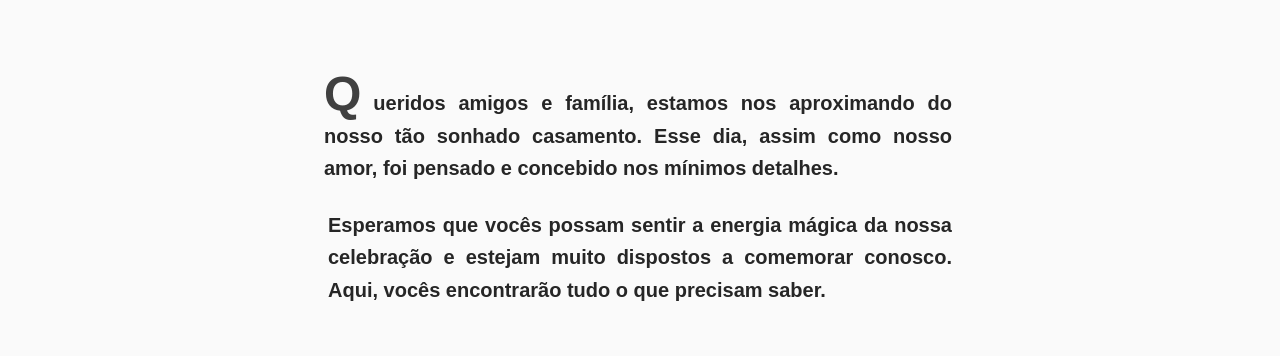
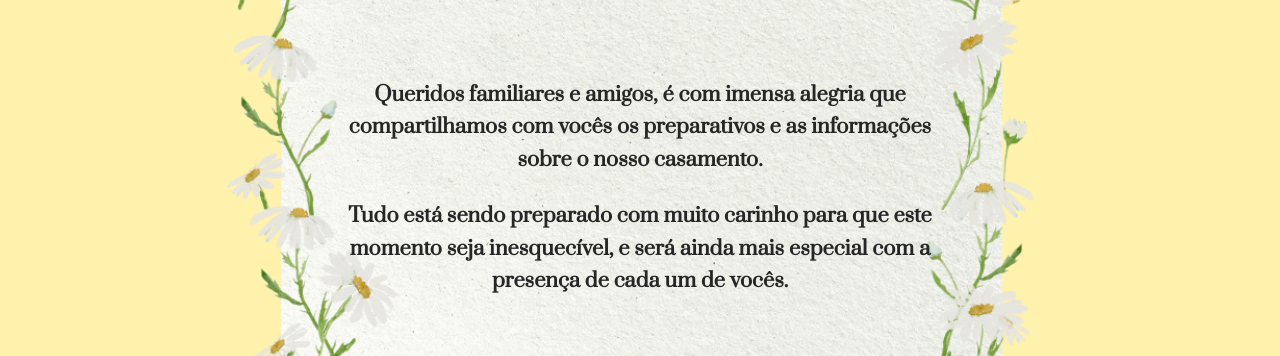
Before and after one commit to biatcarvalheira/fernanda_e_joao, a Next.js app: page / in a window 1280 px wide. Shown: the part 1072-1428 px from the top of the page. Built offline with nearby package versions, Linux system fonts and the light colour scheme.

Commit message:
add intro and fix sites title

```diff
--- a/src/app/layout.tsx
+++ b/src/app/layout.tsx
@@ -1,9 +1,12 @@
 import type { Metadata } from "next";
 import { Geist, Geist_Mono } from "next/font/google";
+import { Prata } from "next/font/google";
+
 import "./globals.css";
 import "@/lib/fontawesome";
 import "@fortawesome/fontawesome-svg-core/styles.css";
 
+// navbar font
 
 const geistSans = Geist({
   variable: "--font-geist-sans",
@@ -15,10 +18,17 @@ const geistMono = Geist_Mono({
   subsets: ["latin"],
 });
 
+// text font
+
+const prata = Prata({
+  subsets: ["latin"],
+  weight: "400", // Prata only comes in regular 400
+});
+
 
 export const metadata: Metadata = {
-  title: "Barbara e Bruno",
-  description: "Casamento Barbara e Bruno",
+  title: "Fernanda e João",
+  description: "Casamento Fernanda e João",
 };
 
 export default function RootLayout({
@@ -29,7 +39,7 @@ export default function RootLayout({
   return (
     <html lang="en">
       <body
-        className={`${geistSans.variable} ${geistMono.variable} antialiased`}
+        className={`${geistSans.variable} ${geistMono.variable} ${prata.className} antialiased`}
       >
         {children}
       </body>
--- a/src/app/page.tsx
+++ b/src/app/page.tsx
@@ -53,21 +53,32 @@ export default function Home() {
   </div>
 </section>
 
+        {/* Section Intro */}
+{/* Section Intro */}
+<section
+  id="intro"
+  className="relative min-h-screen flex items-center justify-center bg-neutral-50"
+>
+  {/* Background image */}
+  <div className="absolute inset-0">
+    <img
+      src="/images/intro-bg.png" // 👈 replace with your image file
+      alt="Intro Background"
+      className="w-full h-full object-cover"
+    />
+  </div>
+
+  {/* Text content */}
+  <div className="relative z-10 max-w-2xl text-center px-6">
+    <p className="text-neutral-800 text-base sm:text-lg md:text-xl font-semibold leading-relaxed">
+Queridos familiares e amigos, é com imensa alegria que compartilhamos com vocês os preparativos e as informações sobre o nosso casamento.     </p>
+    <p className="mt-6 text-neutral-800 text-base sm:text-lg md:text-xl font-semibold leading-relaxed">
+Tudo está sendo preparado com muito carinho para que este momento seja inesquecível, e será ainda mais especial com a presença de cada um de vocês.     </p>
+  </div>
+</section>
 
 
-        {/* Section Intro (removed background images & custom fonts) */}
-        <section id="intro" className="relative min-h-screen flex items-center justify-center px-4 py-16 bg-neutral-50">
-          <div className="w-[90%] sm:w-[80%] md:w-[65%] lg:w-[50%]">
-            <div className="text-neutral-800 text-base sm:text-lg md:text-xl leading-relaxed text-justify">
-              <p className="font-semibold first-letter:text-5xl first-letter:font-bold first-letter:text-neutral-700 first-letter:leading-[1] first-letter:mr-3 ml-[-0.25rem]">
-                Queridos amigos e família, estamos nos aproximando do nosso tão sonhado casamento. Esse dia, assim como nosso amor, foi pensado e concebido nos mínimos detalhes.
-              </p>
-              <p className="mt-6 font-semibold">
-                Esperamos que vocês possam sentir a energia mágica da nossa celebração e estejam muito dispostos a comemorar conosco. Aqui, vocês encontrarão tudo o que precisam saber.
-              </p>
-            </div>
-          </div>
-        </section>
+
 
         {/* Programa 1 - Text on Right (no video background) */}
         <section id="programa-direita" className="relative min-h-screen flex items-center justify-center bg-neutral-100">
```
Also changed, not shown: public/images/intro-bg.png (added).
